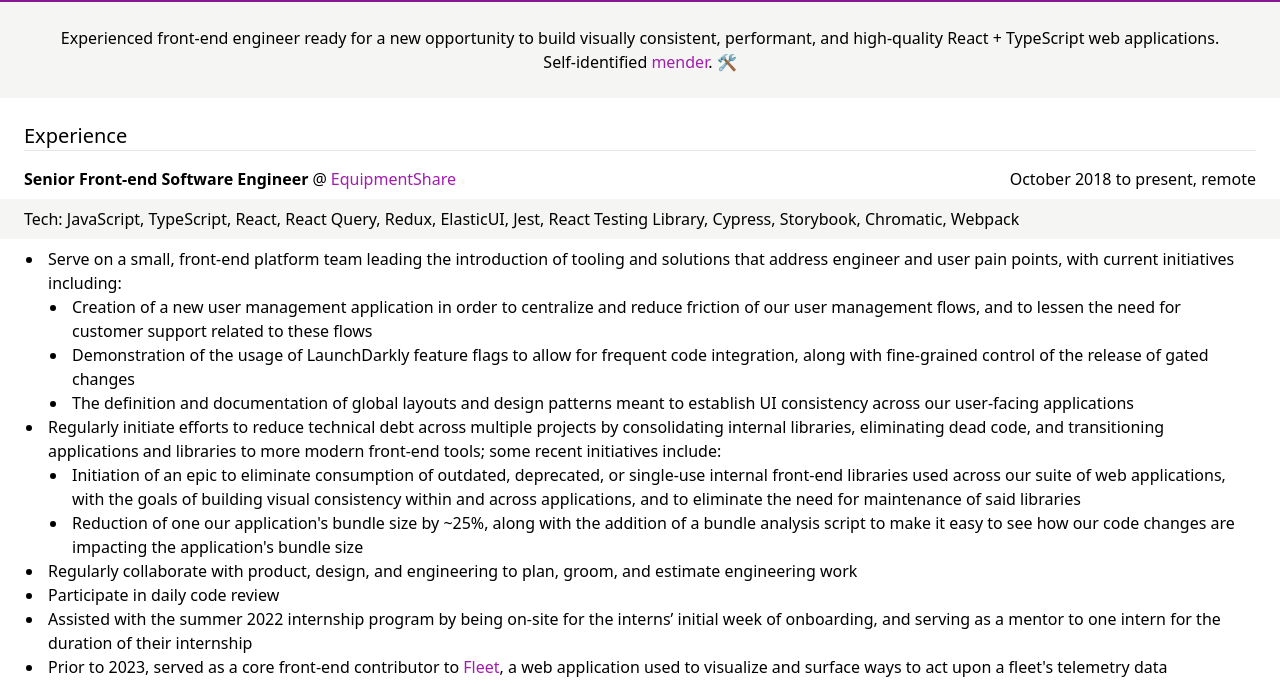
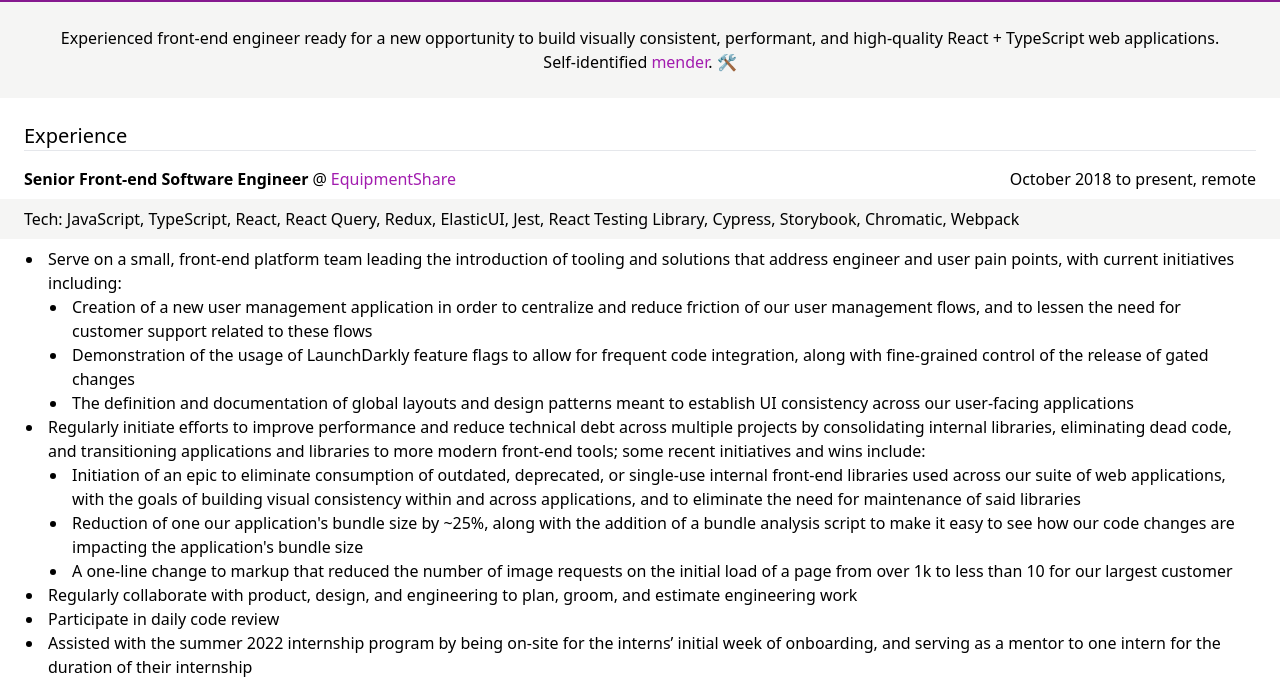
Before and after one commit to rachelhathaway/resume, an Astro site: page / in a window 1280 px wide. Shown: the part 94-778 px from the top of the page. Built offline with nearby package versions, Linux system fonts and the light colour scheme; Astro itself is replaced by a stand-in of ours.

Commit message:
more copy updates

```diff
--- a/src/pages/index.astro
+++ b/src/pages/index.astro
@@ -101,10 +101,11 @@
               </ul>
             </li>
             <li>
-              Regularly initiate efforts to reduce technical debt across
-              multiple projects by consolidating internal libraries, eliminating
-              dead code, and transitioning applications and libraries to more
-              modern front-end tools; some recent initiatives include:
+              Regularly initiate efforts to improve performance and reduce
+              technical debt across multiple projects by consolidating internal
+              libraries, eliminating dead code, and transitioning applications
+              and libraries to more modern front-end tools; some recent
+              initiatives and wins include:
               <ul class="ml-4">
                 <li>
                   Initiation of an epic to eliminate consumption of outdated,
@@ -118,6 +119,11 @@
                   with the addition of a bundle analysis script to make it easy
                   to see how our code changes are impacting the application's
                   bundle size
+                </li>
+                <li>
+                  A one-line change to markup that reduced the number of image
+                  requests on the initial load of a page from over 1k to less
+                  than 10 for our largest customer
                 </li>
               </ul>
             </li>
```
